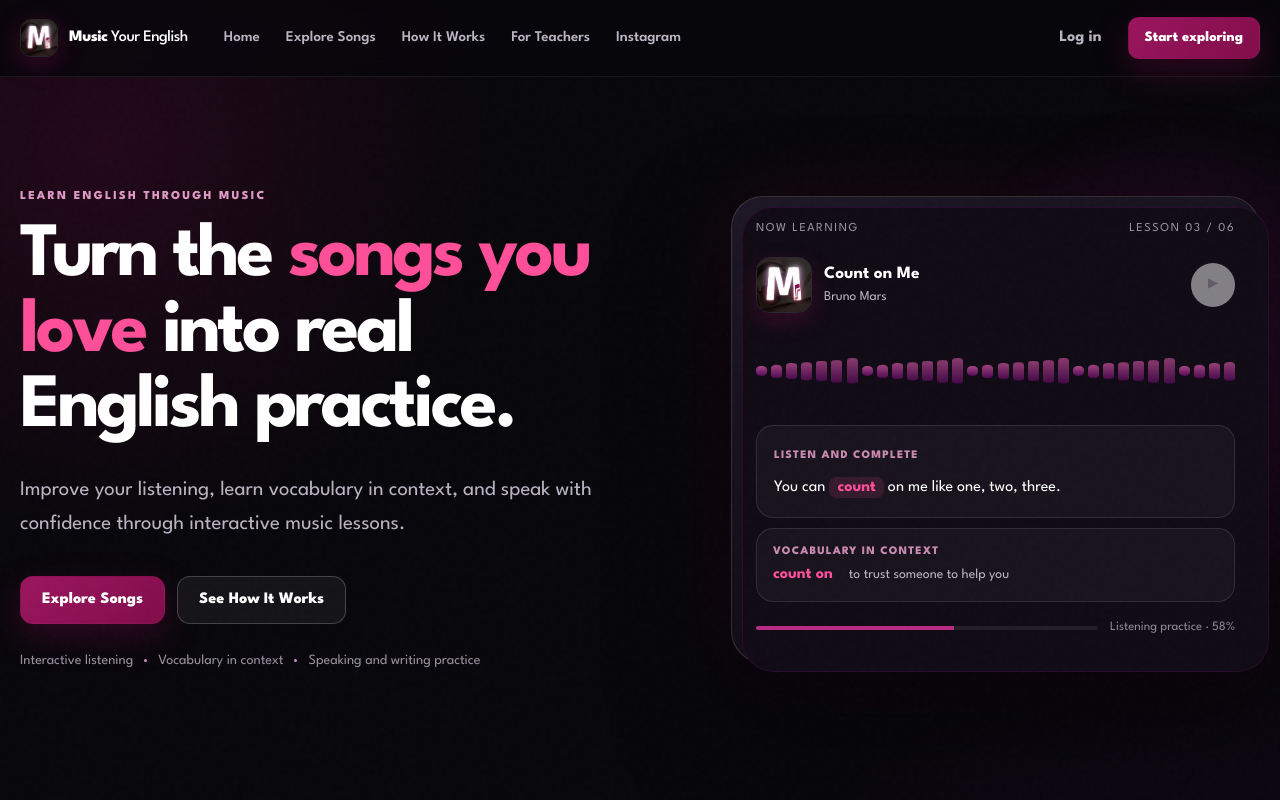
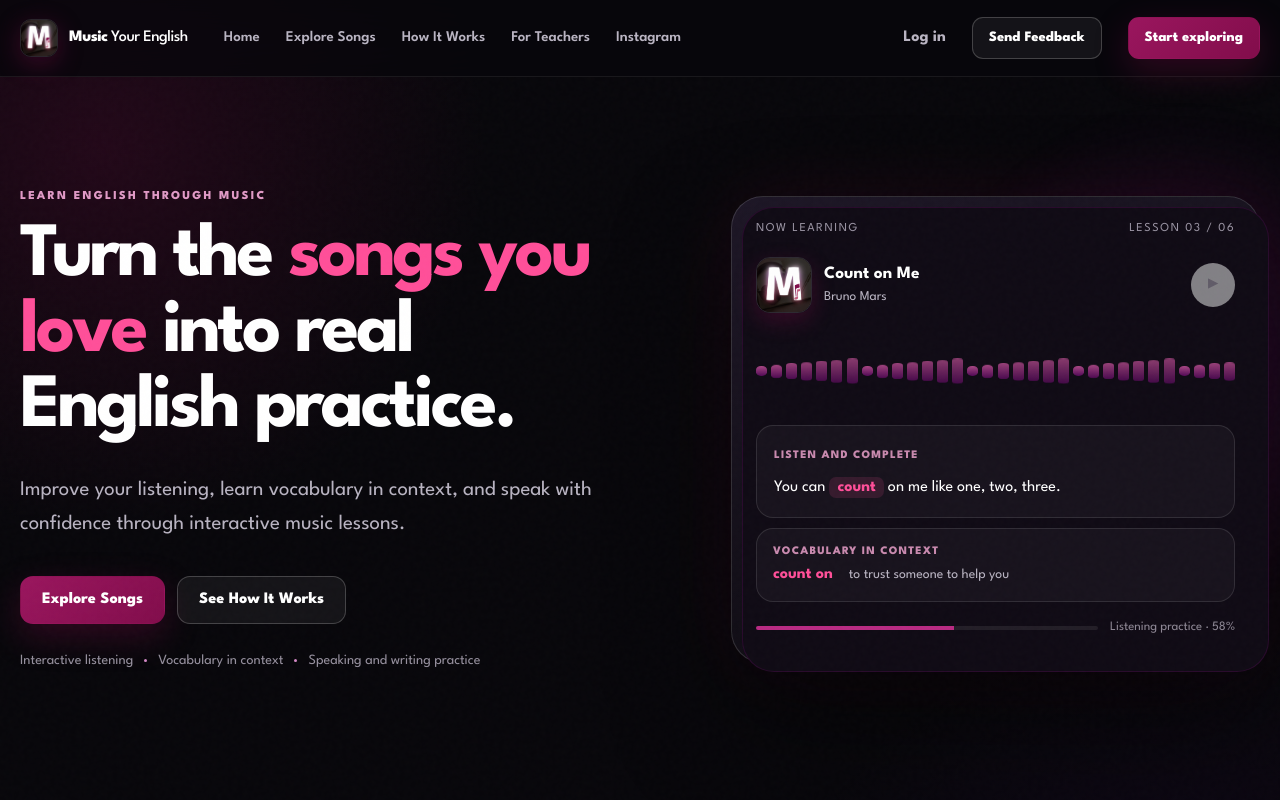
Before and after one commit to TeacherRomeroAlves/MusicYourEnglish, a Next.js app in the folder frontend/: page / in a window 1280 px wide. Shown: the top 800 px of the page. Built offline with nearby package versions, Linux system fonts and the light colour scheme; no server answers.

Commit message:
Add feedback links to site navigation

```diff
--- a/frontend/components/SiteFooter.tsx
+++ b/frontend/components/SiteFooter.tsx
@@ -18,6 +18,14 @@ export default function SiteFooter() {
           <a href="https://www.instagram.com/music.yourenglish/" target="_blank" rel="noreferrer">
             Instagram
           </a>
+          <a
+            className="button button--secondary button--compact footer-feedback"
+            href="https://docs.google.com/forms/d/e/1FAIpQLSeOPF6KSC_AeLO1EG7sn-_qZ8h7K2clnojW46OkE6YzMlPELw/viewform?usp=header"
+            target="_blank"
+            rel="noreferrer"
+          >
+            Send Feedback
+          </a>
         </nav>
       </div>
       <div className="footer-bottom">
--- a/frontend/components/SiteHeader.tsx
+++ b/frontend/components/SiteHeader.tsx
@@ -47,6 +47,15 @@ export default function SiteHeader() {
           </nav>
           <div className="nav-actions">
             <AuthButton onNavigate={() => setIsOpen(false)} />
+            <a
+              className="button button--secondary button--compact"
+              href="https://docs.google.com/forms/d/e/1FAIpQLSeOPF6KSC_AeLO1EG7sn-_qZ8h7K2clnojW46OkE6YzMlPELw/viewform?usp=header"
+              target="_blank"
+              rel="noreferrer"
+              onClick={() => setIsOpen(false)}
+            >
+              Send Feedback
+            </a>
             <Link className="button button--primary button--compact" href="/songs" onClick={() => setIsOpen(false)}>
               Start exploring
             </Link>
--- a/frontend/styles/navigation.css
+++ b/frontend/styles/navigation.css
@@ -50,6 +50,8 @@
 .footer-nav { display: grid; grid-template-columns: repeat(2, minmax(130px, 1fr)); gap: 16px 44px; align-content: start; }
 .footer-nav a { color: var(--muted); text-decoration: none; }
 .footer-nav a:hover { color: var(--vivid-pink); }
+.footer-nav .footer-feedback { grid-column: 1 / -1; justify-self: start; color: white; }
+.footer-nav .footer-feedback:hover { color: white; }
 .footer-bottom { min-height: 72px; border-top: 1px solid var(--line); display: flex; justify-content: space-between; align-items: center; gap: 20px; color: #817b89; font-size: 0.88rem; }
 .footer-creators { text-align: center; }
 .footer-creators a { color: #d9d3dc; font-weight: 700; text-decoration: none; transition: color 180ms ease; }
--- a/frontend/styles/responsive.css
+++ b/frontend/styles/responsive.css
@@ -1,6 +1,7 @@
 @media (max-width: 1040px) {
   .nav-shell { width: min(100% - 28px, var(--container)); }
   .main-nav { gap: 16px; }
+  .nav-actions { gap: 10px; }
   .main-nav a { font-size: .86rem; }
   .home-hero { grid-template-columns: 1fr 420px; gap: 45px; }
 }
```
